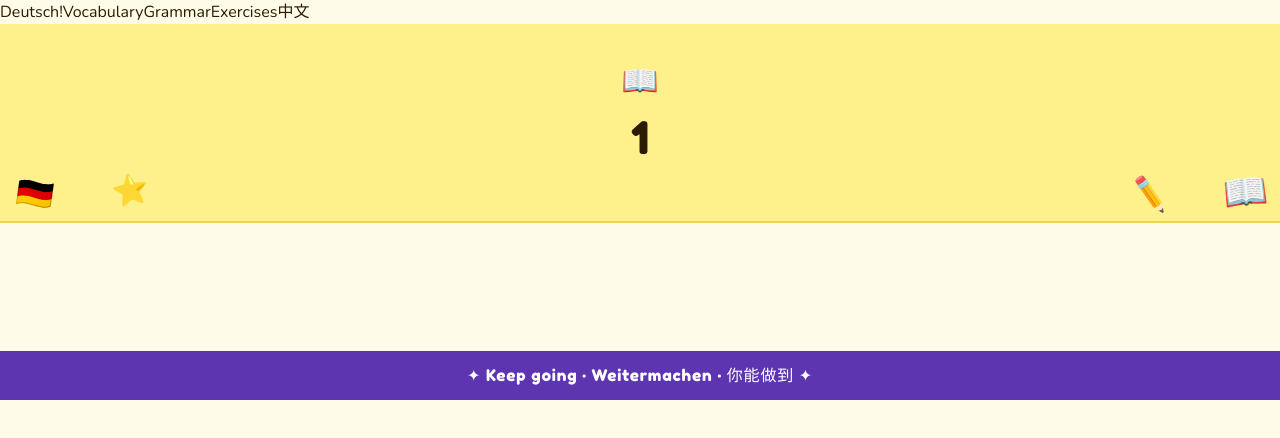
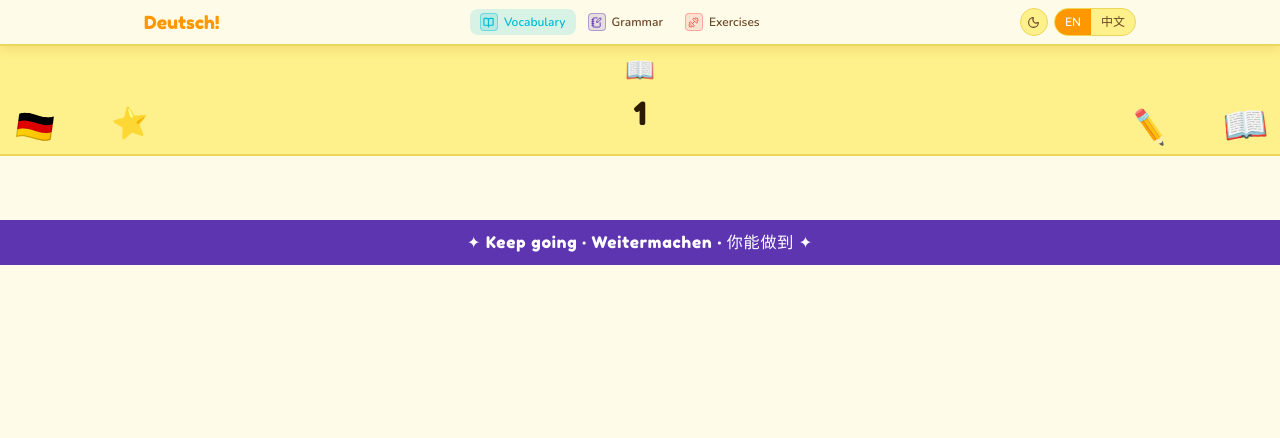
Before and after one commit to Guo-dalu/german-learn, a React (Vite) app: page /german-learn/vocabulary/1 in a window 1280 px wide. Shown: the top 438 px of the page. Built offline with nearby package versions, Linux system fonts and the light colour scheme.

Commit message:
feat: app header

```diff
--- a/package.json
+++ b/package.json
@@ -11,6 +11,7 @@
   },
   "dependencies": {
     "i18next": "^25.8.13",
+    "lucide-react": "^0.577.0",
     "react": "^19.2.4",
     "react-dom": "^19.2.4",
     "react-i18next": "^16.5.4",
--- a/src/components/AppHeader.tsx
+++ b/src/components/AppHeader.tsx
@@ -1,27 +1,186 @@
+import { BookOpen, Dumbbell, Menu, Moon, NotebookPen, Sun, X } from 'lucide-react'
+import { useState, useEffect } from 'react'
 import { useTranslation } from 'react-i18next'
 import { NavLink } from 'react-router-dom'
 import { STORAGE_KEYS } from '../constants'
 
+type Theme = 'light' | 'dark'
+
+const NAV_LINKS = [
+  {
+    to: '/vocabulary',
+    icon: BookOpen,
+    labelKey: 'nav.vocabulary',
+    iconColor: 'text-accent2',
+    badgeBg: 'bg-accent2-soft',
+    badgeBorder: 'border-accent2/40',
+    activeBg: 'bg-accent2-soft',
+    activeText: 'text-accent2',
+  },
+  {
+    to: '/grammar',
+    icon: NotebookPen,
+    labelKey: 'nav.grammar',
+    iconColor: 'text-accent4',
+    badgeBg: 'bg-accent4/15',
+    badgeBorder: 'border-accent4/40',
+    activeBg: 'bg-accent4/15',
+    activeText: 'text-accent4',
+  },
+  {
+    to: '/exercises',
+    icon: Dumbbell,
+    labelKey: 'nav.exercises',
+    iconColor: 'text-accent1',
+    badgeBg: 'bg-accent1-soft',
+    badgeBorder: 'border-accent1/40',
+    activeBg: 'bg-accent1-soft',
+    activeText: 'text-accent1',
+  },
+] as const
+
 export default function AppHeader() {
   const { t, i18n } = useTranslation()
+  const [theme, setTheme] = useState<Theme>(() => (localStorage.getItem(STORAGE_KEYS.THEME) as Theme) ?? 'light')
+  const [menuOpen, setMenuOpen] = useState(false)
 
-  const toggleLang = () => {
-    const next = i18n.language === 'en' ? 'zh' : 'en'
-    i18n.changeLanguage(next)
-    localStorage.setItem(STORAGE_KEYS.LANG, next)
+  useEffect(() => {
+    document.documentElement.setAttribute('data-theme', theme)
+    localStorage.setItem(STORAGE_KEYS.THEME, theme)
+  }, [theme])
+
+  const toggleTheme = () => setTheme((t) => (t === 'light' ? 'dark' : 'light'))
+
+  const toggleLang = (lang: string) => {
+    i18n.changeLanguage(lang)
+    localStorage.setItem(STORAGE_KEYS.LANG, lang)
   }
 
+  const closeMenu = () => setMenuOpen(false)
+
   return (
-    <header>
-      <nav>
-        <NavLink to="/">Deutsch!</NavLink>
-        <NavLink to="/vocabulary">{t('nav.vocabulary')}</NavLink>
-        <NavLink to="/grammar">{t('nav.grammar')}</NavLink>
-        <NavLink to="/exercises">{t('nav.exercises')}</NavLink>
-        <button onClick={toggleLang}>
-          {i18n.language === 'en' ? '中文' : 'EN'}
+    <header className='sticky top-0 z-50 bg-bg border-b-2 border-border' style={{ boxShadow: '0 3px 10px var(--shadow)' }}>
+      {/* Main bar */}
+      <div className='max-w-5xl mx-auto px-4 h-11 flex items-center justify-between gap-3'>
+        {/* Logo */}
+        <NavLink
+          to='/'
+          className='font-display text-lg text-accent3 shrink-0 cursor-pointer hover:opacity-80 transition-opacity active:scale-95'
+          onClick={closeMenu}
+        >
+          Deutsch!
+        </NavLink>
+
+        {/* Desktop nav */}
+        <nav className='hidden md:flex items-center gap-0.5'>
+          {NAV_LINKS.map((link) => (
+            <NavLink
+              key={link.to}
+              to={link.to}
+              className={({ isActive }) =>
+                `cursor-pointer flex items-center gap-1.5 px-2.5 py-1 rounded-lg text-xs font-semibold font-body transition-all active:scale-95 ${
+                  isActive ? `${link.activeText} ${link.activeBg}` : 'text-text2 hover:text-text hover:bg-bg2'
+                }`
+              }
+            >
+              {({ isActive }) => (
+                <>
+                  <span
+                    className={`flex items-center justify-center w-4.5 h-4.5 rounded border ${link.iconColor} ${link.badgeBg} ${link.badgeBorder}`}
+                  >
+                    <link.icon size={11} strokeWidth={isActive ? 2.5 : 2} />
+                  </span>
+                  {t(link.labelKey)}
+                </>
+              )}
+            </NavLink>
+          ))}
+        </nav>
+
+        {/* Controls (desktop) */}
+        <div className='hidden md:flex items-center gap-1.5'>
+          <ThemeButton theme={theme} onToggle={toggleTheme} />
+          <LangToggle lang={i18n.language} onSelect={toggleLang} />
+        </div>
+
+        {/* Hamburger (mobile) */}
+        <button
+          className='md:hidden cursor-pointer flex items-center justify-center w-7 h-7 rounded-lg bg-bg2 border border-border text-text2 hover:text-accent3 hover:border-accent3 transition-all active:scale-90'
+          onClick={() => setMenuOpen((o) => !o)}
+          aria-label='Toggle menu'
+        >
+          {menuOpen ? <X size={16} /> : <Menu size={16} />}
         </button>
-      </nav>
+      </div>
+
+      {/* Mobile drawer */}
+      {menuOpen && (
+        <div className='md:hidden border-t-2 border-border bg-bg'>
+          <nav className='flex flex-col'>
+            {NAV_LINKS.map((link) => (
+              <NavLink
+                key={link.to}
+                to={link.to}
+                onClick={closeMenu}
+                className={({ isActive }) =>
+                  `cursor-pointer flex items-center gap-3 px-5 py-3 border-b border-border font-body font-semibold text-sm transition-all active:scale-[0.98] ${
+                    isActive ? `${link.activeText} ${link.activeBg}` : 'text-text2 hover:bg-bg2'
+                  }`
+                }
+              >
+                {({ isActive }) => (
+                  <>
+                    <span
+                      className={`flex items-center justify-center w-6 h-6 rounded-md border ${link.iconColor} ${link.badgeBg} ${link.badgeBorder}`}
+                    >
+                      <link.icon size={13} strokeWidth={isActive ? 2.5 : 2} />
+                    </span>
+                    {t(link.labelKey)}
+                  </>
+                )}
+              </NavLink>
+            ))}
+          </nav>
+          <div className='flex items-center gap-2 px-5 py-3'>
+            <ThemeButton theme={theme} onToggle={toggleTheme} />
+            <LangToggle lang={i18n.language} onSelect={toggleLang} />
+          </div>
+        </div>
+      )}
     </header>
   )
 }
+
+function ThemeButton({ theme, onToggle }: { theme: Theme; onToggle: () => void }) {
+  return (
+    <button
+      onClick={onToggle}
+      className='cursor-pointer w-7 h-7 flex items-center justify-center rounded-full bg-bg2 border border-border text-text2 hover:text-accent3 hover:border-accent3 hover:bg-accent3-soft transition-all active:scale-90'
+      aria-label={theme === 'light' ? 'Switch to dark mode' : 'Switch to light mode'}
+    >
+      {theme === 'light' ? <Moon size={13} /> : <Sun size={13} />}
+    </button>
+  )
+}
+
+function LangToggle({ lang, onSelect }: { lang: string; onSelect: (l: string) => void }) {
+  const active = 'bg-accent3 text-white font-semibold'
+  const inactive = 'text-text2 hover:text-accent3 hover:bg-accent3-soft'
+
+  return (
+    <div className='flex items-center h-7 rounded-full border border-border bg-bg2 overflow-hidden text-xs font-body'>
+      <button
+        onClick={() => onSelect('en')}
+        className={`cursor-pointer h-full px-2.5 transition-all active:scale-90 ${lang === 'en' ? active : inactive}`}
+      >
+        EN
+      </button>
+      <button
+        onClick={() => onSelect('zh')}
+        className={`cursor-pointer h-full px-2.5 transition-all active:scale-90 ${lang === 'zh' ? active : inactive}`}
+      >
+        中文
+      </button>
+    </div>
+  )
+}
--- a/src/components/Layout.tsx
+++ b/src/components/Layout.tsx
@@ -3,11 +3,11 @@ import AppHeader from './AppHeader'
 
 export default function Layout() {
   return (
-    <>
+    <div className="bg-bg min-h-screen">
       <AppHeader />
       <main>
         <Outlet />
       </main>
-    </>
+    </div>
   )
 }
--- a/src/pages/VocabularyPage.tsx
+++ b/src/pages/VocabularyPage.tsx
@@ -41,13 +41,13 @@ function highlightLine(text: string, highlightedWords: string[], words: Word[])
 
 function DialogueSection({ dialogue, words, lang }: { dialogue: Dialogue; words: Word[]; lang: Lang }) {
   return (
-    <Card className='p-5 mb-4'>
-      <p className='italic text-sm text-text2 mb-4'>{dialogue.scene[lang]}</p>
+    <Card className='p-4 mb-3'>
+      <p className='italic text-sm text-text2 mb-3'>{dialogue.scene[lang]}</p>
       <div className='space-y-2'>
         {dialogue.lines.map((line, i) => (
           <div key={i} className='flex gap-3'>
             <span className='font-display text-accent4 text-sm w-20 shrink-0'>{line.speaker}</span>
-            <span className='text-sm font-semibold text-text leading-relaxed'>{highlightLine(line.text, dialogue.highlighted_words, words)}</span>
+            <span className='text-base font-semibold text-text leading-relaxed'>{highlightLine(line.text, dialogue.highlighted_words, words)}</span>
           </div>
         ))}
       </div>
@@ -106,16 +106,18 @@ export default function VocabularyPage() {
   ]
 
   return (
-    <div className='bg-bg min-h-screen'>
+    <div>
       {/* 1. Header */}
-      <div className='relative overflow-hidden bg-bg2 border-b-2 border-border px-4 py-[clamp(28px,5vw,48px)]'>
+      <div className='relative overflow-hidden bg-bg2 border-b-2 border-border p-4'>
         {stickers.slice(0, 4).map((s, i) => (
-          <span key={i} className={`${stickerPositions[i]} select-none pointer-events-none`}>{s}</span>
+          <span key={i} className={`${stickerPositions[i]} select-none pointer-events-none`}>
+            {s}
+          </span>
         ))}
         <div className='max-w-2xl mx-auto text-center relative z-10'>
-          <div className='float-delay inline-block mb-2 text-3xl'>{emoji}</div>
-          <h1 className='font-display text-text text-[clamp(1.8rem,6vw,2.8rem)] leading-none'>{title || topic}</h1>
-          <div className='flex gap-2 justify-center flex-wrap mt-3'>
+          <div className='float-delay inline-block mb-1 text-2xl'>{emoji}</div>
+          <h1 className='font-display text-text text-[clamp(1.1rem,4vw,2rem)] leading-none'>{title || topic}</h1>
+          <div className='flex gap-2 justify-center flex-wrap mt-2'>
             {tags.map((tag) => (
               <Tag key={tag} label={tag} />
             ))}
@@ -123,33 +125,31 @@ export default function VocabularyPage() {
         </div>
       </div>
 
-      <div className='max-w-5xl mx-auto px-[clamp(16px,4vw,24px)] py-[clamp(20px,4vw,40px)]'>
+      <div className='max-w-5xl mx-auto px-[clamp(10px,4vw,20px)] py-[clamp(8px,2vw,20px)]'>
         {/* 2. Word List */}
         {words.length > 0 && (
-          <section className='mb-10'>
-            <h2 className='flex items-center gap-3 mb-5 font-display text-xl text-text'>
+          <section className='mb-6'>
+            <h2 className='flex items-center gap-3 mb-3 font-display text-xl text-text'>
               📖 Word List
               <span className='inline-block w-9 h-1 rounded-sm bg-accent3' />
             </h2>
             <Card className='p-4'>
               <div className='grid grid-cols-1 sm:grid-cols-2 lg:grid-cols-3'>
                 {words.map((word) => (
-                  <div key={word.german} className='flex flex-col py-2 px-2 border-b border-dashed border-border'>
+                  <div key={word.german} className='flex flex-col py-1.5 px-2 border-b border-dashed border-border'>
                     <div className='flex items-center gap-2'>
                       <span className={`font-display text-base leading-none ${GENDER_CLASS[word.gender] ?? 'text-text'}`}>
                         {word.article} {word.german}
                       </span>
                       {word.level && (
-                        <span className='text-[10px] bg-tag-bg text-tag-text rounded-full px-1.5 py-0.5 leading-none shrink-0'>
-                          {word.level}
-                        </span>
+                        <span className='text-[10px] bg-tag-bg text-tag-text rounded-full px-1.5 py-0.5 leading-none shrink-0'>{word.level}</span>
                       )}
                     </div>
                     <div className='text-sm font-semibold text-text2 mt-0.5'>
                       {word.plural} · {word[lang]}
                     </div>
                     {word.example && (
-                      <div className='mt-1 text-xs text-text2 italic leading-snug'>
+                      <div className='mt-1 text-sm text-text2 italic leading-snug'>
                         {word.example.de}
                         <span className='not-italic text-text2/70'> — {word.example[lang]}</span>
                       </div>
@@ -163,8 +163,8 @@ export default function VocabularyPage() {
 
         {/* 3. Dialogue */}
         {dialogues.length > 0 && (
-          <section className='mb-10'>
-            <h2 className='flex items-center gap-3 mb-5 font-display text-xl text-text'>
+          <section className='mb-6'>
+            <h2 className='flex items-center gap-3 mb-3 font-display text-xl text-text'>
               💬 Dialogue
               <span className='inline-block w-9 h-1 rounded-sm bg-accent3' />
             </h2>
@@ -176,16 +176,16 @@ export default function VocabularyPage() {
 
         {/* 4. Phrasebook */}
         {phrasebook.length > 0 && (
-          <section className='mb-10'>
-            <h2 className='flex items-center gap-3 mb-5 font-display text-xl text-text'>
+          <section className='mb-6'>
+            <h2 className='flex items-center gap-3 mb-3 font-display text-xl text-text'>
               📝 Phrasebook
               <span className='inline-block w-9 h-1 rounded-sm bg-accent3' />
             </h2>
-            <div className='grid grid-cols-1 md:grid-cols-2 gap-4'>
+            <div className='grid grid-cols-1 md:grid-cols-2 gap-3'>
               {phrasebook.map((phrase, i) => (
-                <Card key={i} className='p-4 flex flex-col gap-2'>
-                  <div className='font-display text-lg text-accent2 leading-snug'>{phrase.german}</div>
-                  <div className='text-sm font-semibold text-text2'>{phrase[lang]}</div>
+                <Card key={i} className='p-3 flex flex-col gap-1.5'>
+                  <div className='font-display text-base text-accent4 leading-snug'>{phrase.german}</div>
+                  <div className='text-sm text-text2'>{phrase[lang]}</div>
                 </Card>
               ))}
             </div>
@@ -194,7 +194,7 @@ export default function VocabularyPage() {
 
         {/* 5. Language Notes */}
         {notesBody && (
-          <section className='mb-10'>
+          <section className='mb-6'>
             <Card className='prose-content px-6'>
               <ReactMarkdown remarkPlugins={[remarkGfm]}>{notesBody}</ReactMarkdown>
             </Card>
@@ -204,11 +204,11 @@ export default function VocabularyPage() {
         {/* 5. Exercises */}
         {exercises.length > 0 && (
           <section>
-            <h2 className='flex items-center gap-3 mb-5 font-display text-xl text-text'>
+            <h2 className='flex items-center gap-3 mb-3 font-display text-xl text-text'>
               ✏️ Exercises
               <span className='inline-block w-9 h-1 rounded-sm bg-accent3' />
             </h2>
-            <div className='grid grid-cols-1 md:grid-cols-2 gap-4'>
+            <div className='grid grid-cols-1 md:grid-cols-2 gap-3'>
               {matchings.map((ex, i) => (
                 <Matching key={i} exercise={ex} lang={lang} />
               ))}
@@ -221,7 +221,7 @@ export default function VocabularyPage() {
         )}
       </div>
 
-      <div className='mt-12 py-3 text-center bg-accent4'>
+      <div className='mt-6 py-2.5 text-center bg-accent4'>
         <span className='font-display text-white text-[clamp(0.85rem,2.5vw,1rem)] tracking-wider'>✦ Keep going · Weitermachen · 你能做到 ✦</span>
       </div>
     </div>
```
Also changed, not shown: 1 other file (tests, documents, lock files or other folders).
